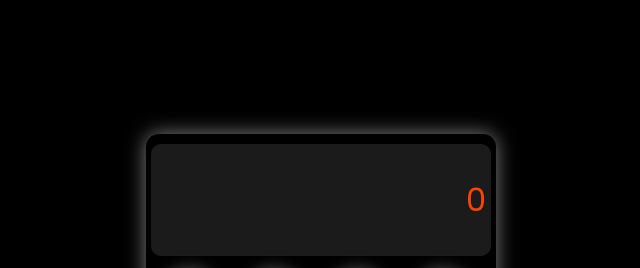
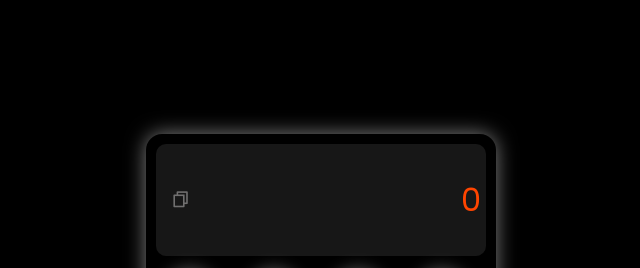
Before and after one commit to rakibhossainofficial/Calculator-App, a plain HTML site: page index.html in a window 1280 px wide. Shown: the top 268 px of the page, 319-959 px from the left. Drawn offline with nearby package versions, Linux system fonts and the light colour scheme.

Commit message:
add copy icon

```diff
--- a/index.html
+++ b/index.html
@@ -5,50 +5,17 @@
     <meta name="viewport" content="width=device-width, initial-scale=1.0">
     <title>Calculator App</title>
     <link rel="stylesheet" href="style.css">
-</head>
-<body>
-
-    <!-- <div class="container">
-        <div class="calculator">
-            <input type="text" placeholder="0" id="inputBox">
-            <div>
-                <button class="operator">AC</button>
-                <button class="operator">DEL</button>
-                <button class="operator">%</button>
-                <button class="operator">/</button>
-            </div>
-            <div>
-                <button>7</button>
-                <button>8</button>
-                <button>9</button>
-                <button class="operator">*</button>
-            </div>
-            <div>
-                <button>4</button>
-                <button>5</button>
-                <button>6</button>
-                <button class="operator">-</button>
-            </div>
-            <div>
-                <button>1</button>
-                <button>2</button>
-                <button>3</button>
-                <button class="operator">+</button>
-            </div>
-            <div>
-                <button>00</button>
-                <button>0</button>
-                <button>.</button>
-                <button class="equalBtn">=</button>
-            </div>
-        </div>
-    </div> -->
-
-
-
+    <!-- =============== remixicon Cdn ==================== -->
+    <link rel="stylesheet" href="https://cdn.jsdelivr.net/npm/remixicon@4.3.0/fonts/remixicon.min.css">
     <div class="container">
         <div class="calculator">
-          <input type="text" id="inputBox" placeholder="0" />
+          <div class="input-container">
+            <span title="Copy Number" class="copy-icon" onclick="copyText()"><i class="ri-file-copy-line"></i></span>
+            <input type="text" id="inputBox"  placeholder="0" readonly />
+          </div>
+
+          <div id="popup" class="popup">Copied to clipboard!</div>
+
           <div>
             <button class="button operator">AC</button>
             <button class="button operator">DEL</button>
--- a/script.js
+++ b/script.js
@@ -1,3 +1,6 @@
+// █ ============ Calculate Number   ========== █
+
+
 let input = document.getElementById('inputBox');
 let buttons = document.querySelectorAll('button');
 
@@ -9,7 +12,6 @@ arr.forEach(button => {
             string = eval(string);
             input.value = string;
         }
-
         else if(e.target.innerHTML == 'AC'){
             string = "";
             input.value = string;
@@ -24,3 +26,19 @@ arr.forEach(button => {
         }
     })
 });
+
+
+// █ ============ Copy Text   ========== █
+
+function copyText() {
+    var input = document.getElementById("inputBox");
+    input.select();
+    document.execCommand("copy");
+
+    var popup = document.getElementById("popup");
+    popup.classList.add("show");
+
+    setTimeout(function() {
+      popup.classList.remove("show");
+    }, 2000); // Pop-up will disappear after 2 seconds
+}
--- a/style.css
+++ b/style.css
@@ -4,9 +4,11 @@
     margin: 0;
     padding: 0;
     box-sizing: border-box;
-    /* background-color:#474747;
-    color: #fff; */
     font-family: "Poppins", sans-serif;
+}
+
+::selection{
+    background-color: transparent;
 }
 
 body{
@@ -23,14 +25,13 @@ body{
 
 .calculator{
     width: 350px;
-    /* border: 2px solid grey; */
     padding: 5px;
     box-shadow: 0 0 20px grey;
     display: flex;
     align-items: center;
     justify-content: center;
     flex-direction: column;
-    border-radius: 1vw;
+    border-radius: 1rem;
 }
 
 
@@ -56,9 +57,8 @@ button:active{
 input{
     padding: 2rem 5px;
     border-radius: 10px;
-    /* height: 50px; */
     width: 100%;
-    background-color: rgba(44, 44, 44, 0.623);
+    background-color: rgba(105, 105, 105, 0.219);
     border: none;
     outline: none;
     color: orangered;
@@ -83,10 +83,47 @@ input::placeholder{
 }
 
 
-/*
-@media (max-width:800px) {
-    html{
-        font-size: 90%;
-    }
+.input-container {
+    display: flex;
+    align-items: center;
+    position: relative;
+}
 
-} */
+.copy-icon {
+    cursor: pointer;
+    position: absolute;
+    left: 20px;
+}
+
+
+.input-container span i{
+    font-size: 1.2rem;
+    color: #706f6f;
+    cursor: pointer;
+}
+
+
+.popup {
+    visibility: hidden;
+    background-color: #333;
+    color: #fff;
+    text-align: center;
+    border-radius: 10vw;
+    padding: 10px;
+    position: fixed;
+    z-index: 1;
+    top: 30px;
+    left: 50%;
+    transform: translateX(-50%);
+    font-size: 14px;
+}
+
+  .popup.show {
+    visibility: visible;
+    animation: fadeInOut 2s ease-in-out;
+}
+
+@keyframes fadeInOut {
+    0%, 100% { opacity: 0; }
+    10%, 90% { opacity: 1; }
+}
```
